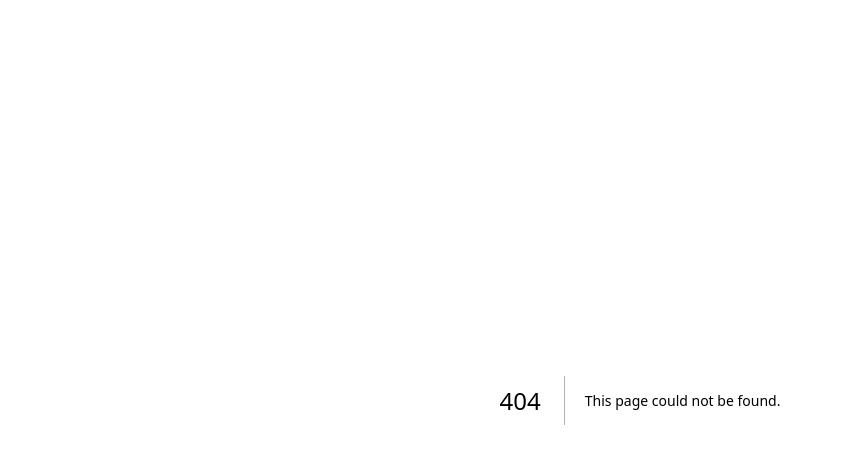
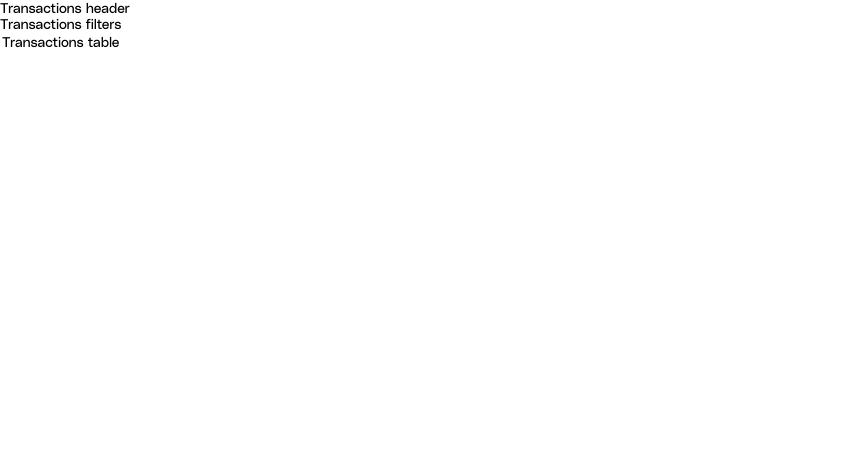
Before and after one commit to DBattou/react-ideal-architecture, a Next.js app in the folder apps/qonto-js/: page /transactions in a window 1280 px wide. Before the commit this address had no page. Shown: the top 464 px of the page, without its empty margins (0-843 px from the left). Built offline with nearby package versions, Linux system fonts and the light colour scheme.

Commit message:
add transactions index page with basic layout

```diff
--- /dev/null
+++ b/apps/qonto-js/app/transactions/page.tsx
@@ -0,0 +1,9 @@
+export default function TransactionsIndex() {
+  return (
+    <section>
+      <header>Transactions header</header>
+      <form>Transactions filters</form>
+      <table>Transactions table</table>
+    </section>
+  );
+}
```
